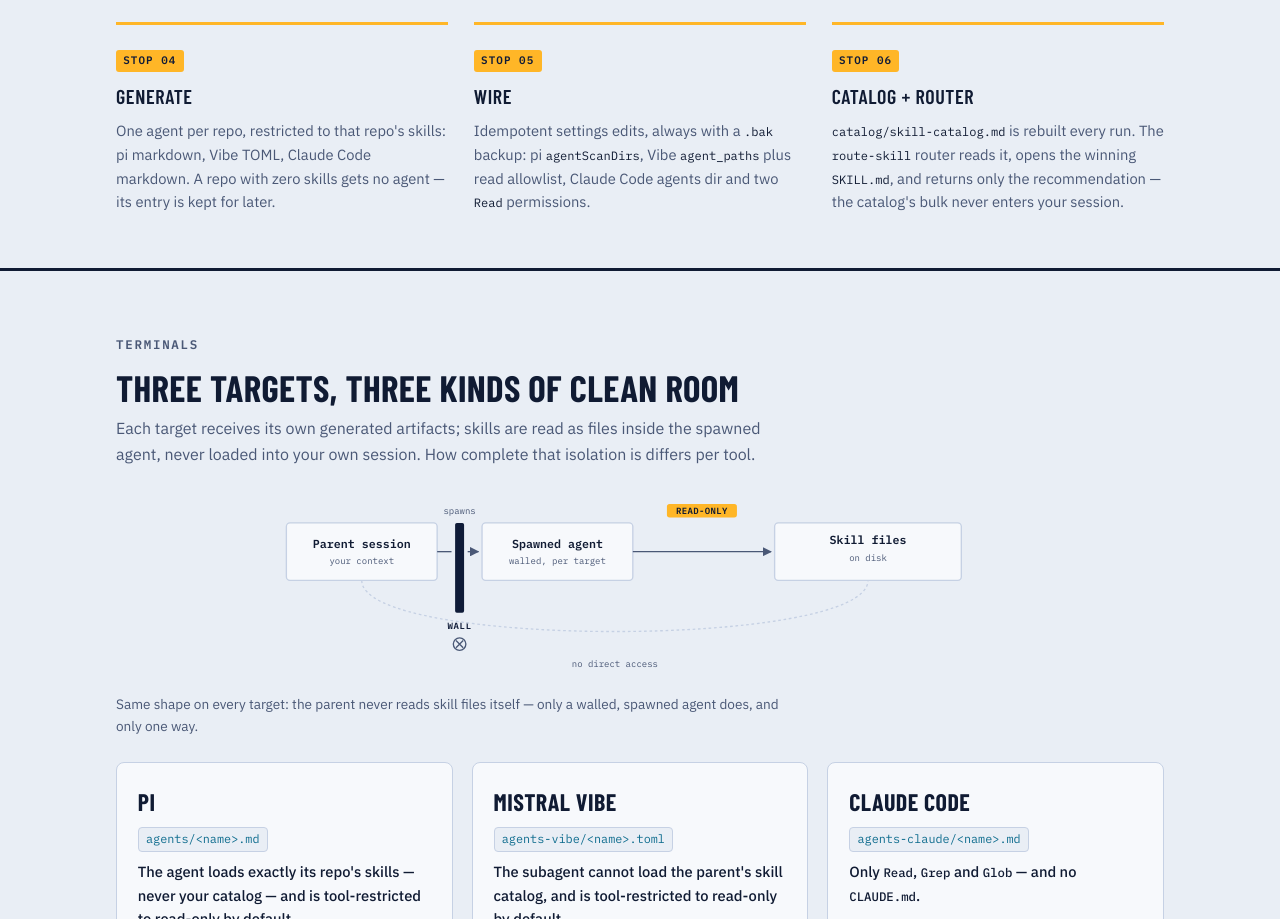
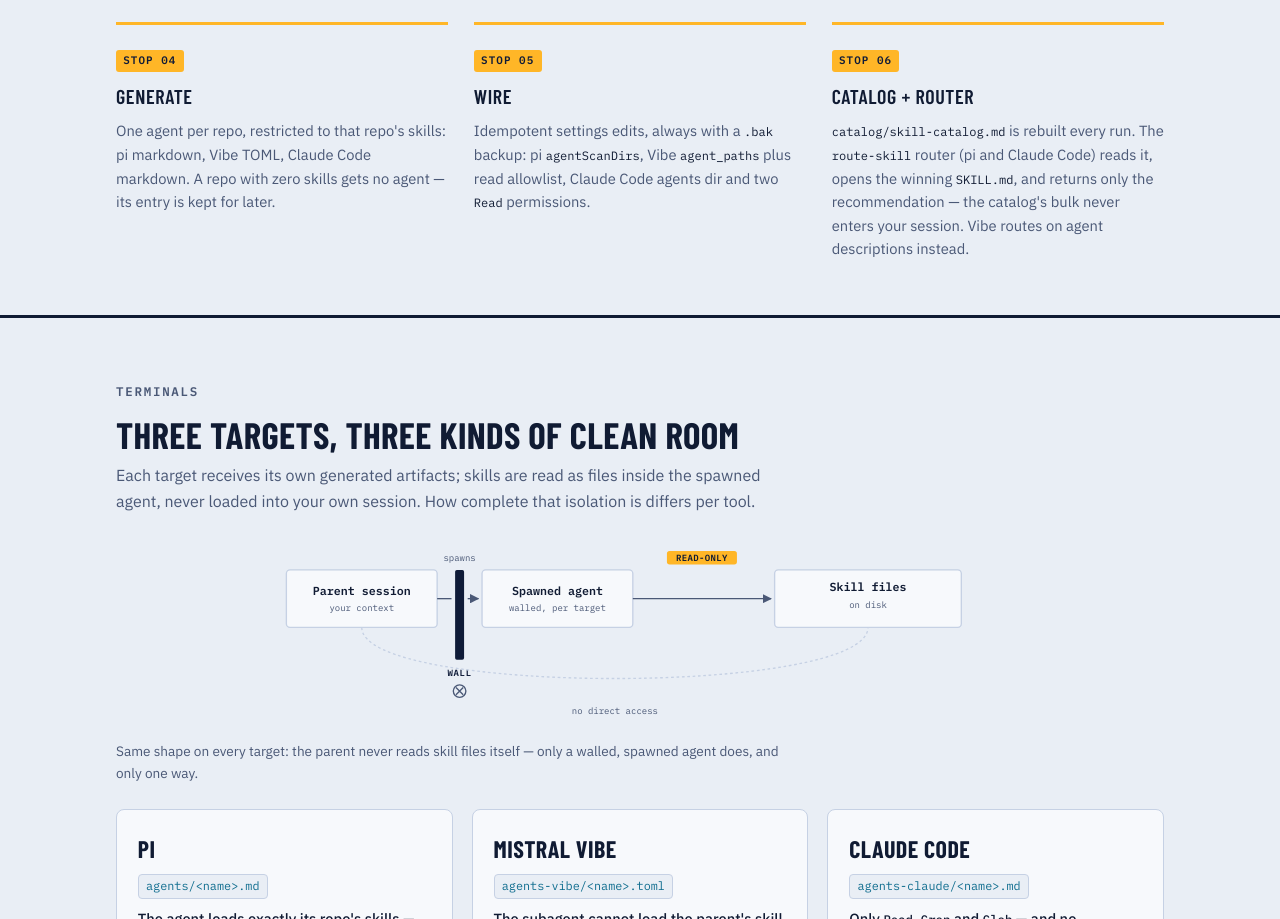
Before and after one commit to lbijeau/skill-router, a plain HTML site: page index.html in a window 1280 px wide. Shown: the part 2272-3191 px from the top of the page. Drawn offline with nearby package versions, Linux system fonts and the light colour scheme.

Commit message:
docs: landing page notes the router is pi + Claude Code; Vibe routes on descriptions

```diff
--- a/index.html
+++ b/index.html
@@ -545,7 +545,7 @@ h2 {
         <li>
           <span class="stop-tag">Stop 06</span>
           <h3>Catalog + router</h3>
-          <p><code>catalog/skill-catalog.md</code> is rebuilt every run. The <code>route-skill</code> router reads it, opens the winning <code>SKILL.md</code>, and returns only the recommendation — the catalog's bulk never enters your session.</p>
+          <p><code>catalog/skill-catalog.md</code> is rebuilt every run. The <code>route-skill</code> router (pi and Claude Code) reads it, opens the winning <code>SKILL.md</code>, and returns only the recommendation — the catalog's bulk never enters your session. Vibe routes on agent descriptions instead.</p>
         </li>
       </ol>
     </div>
```
